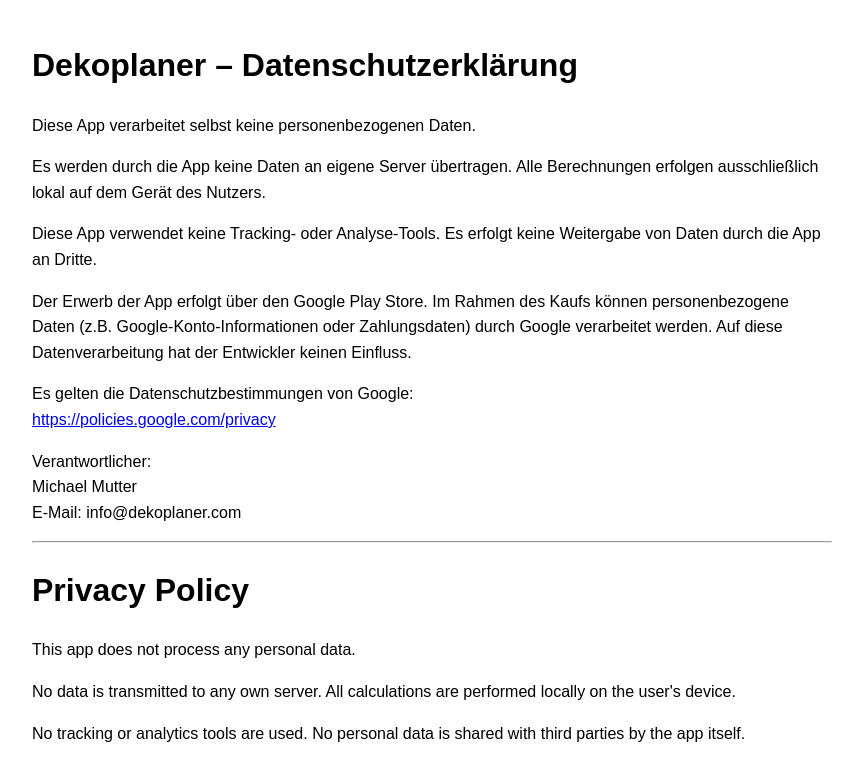
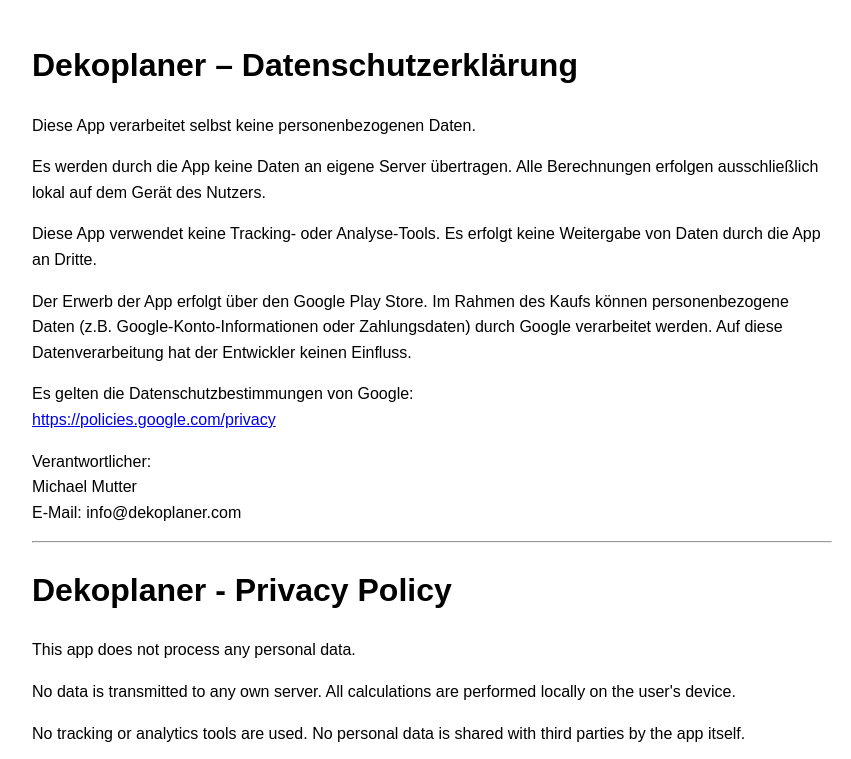
Before and after one commit to dekoplaner/dekoplaner-privacy, a plain HTML site: page index.html in a window 1280 px wide. Shown: the top 759 px of the page, without its empty margins (208-1059 px from the left). Drawn offline with Linux system fonts and the light colour scheme.

Commit message:
Update index.html

```diff
--- a/index.html
+++ b/index.html
@@ -21,7 +21,7 @@ E-Mail: info@dekoplaner.com</p>
 
 <hr>
 
-<h1>Privacy Policy</h1>
+<h1>Dekoplaner - Privacy Policy</h1>
 
 <p>This app does not process any personal data.</p>
 <p>No data is transmitted to any own server. All calculations are performed locally on the user's device.</p>
```
